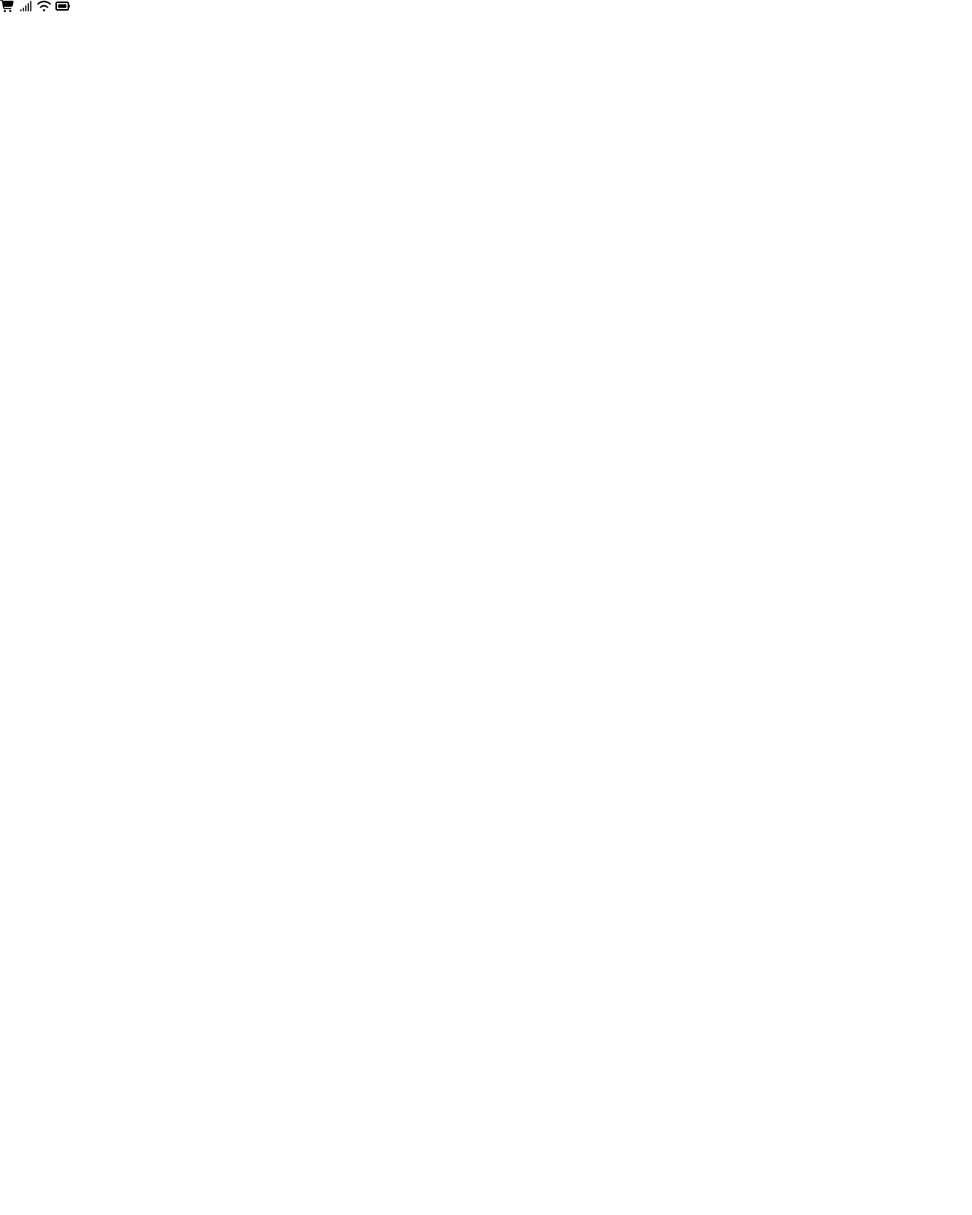
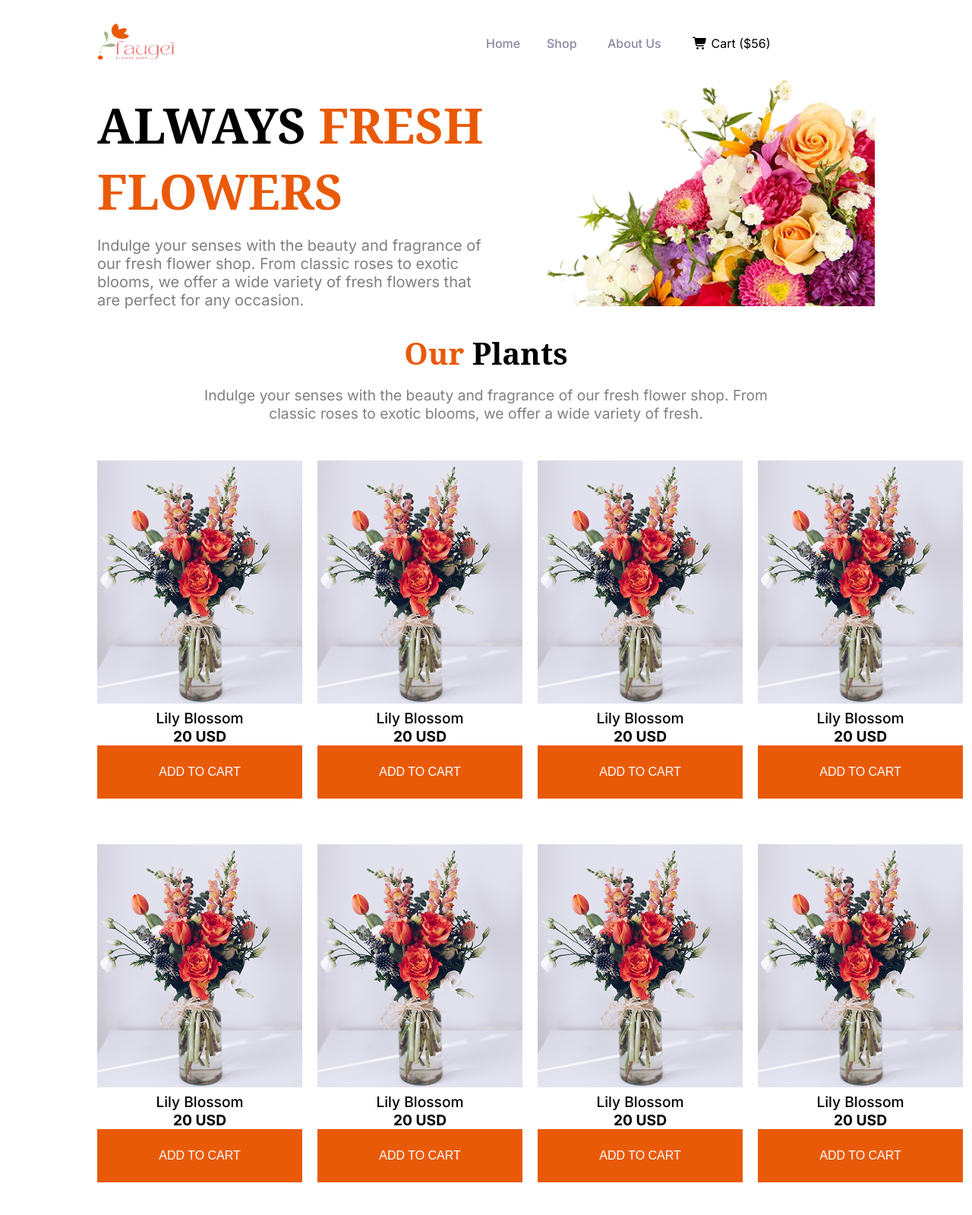
Before and after one commit to jerinAfrose/responsive-flowers-assignment2, a plain HTML site: page index.html in a window 1280 px wide. Shown: the whole page at 76% size. Before the commit the page ends 800 px from the top, so only its background shows below. Drawn offline with Linux system fonts and the light colour scheme.

Commit message:
navbar, banner and plant section added

```diff
--- a/index.html
+++ b/index.html
@@ -21,10 +21,110 @@
 
     <link rel="stylesheet" href="./styles/style.css" />
   </head>
-  <body>
-    <i class="fa-solid fa-cart-shopping"></i>
-    <i class="fa-solid fa-signal"></i>
+  <body class="inter-normal">
+    <header class="container">
+      <!-- navbar section -->
+      <nav class="navbar">
+        <div class="logo">
+          <img src="./assets/logo.png" alt="" />
+        </div>
+        <div class="menu">
+          <ul class="menu-links">
+            <li><a href="">Home</a></li>
+            <li><a href="">Shop</a></li>
+            <li><a href="">About Us</a></li>
+          </ul>
+          <div class="cart">
+            <span><i class="fa-solid fa-cart-shopping"></i></span>
+            <span>Cart ($56)</span>
+          </div>
+        </div>
+      </nav>
+      <!-- banner section -->
+      <div class="banner">
+        <div class="banner-left">
+          <h2 class="noto-serif-normal banner-title">
+            <span class="color-1">ALWAYS</span> FRESH <br />FLOWERS
+          </h2>
+          <p class="banner-description">
+            Indulge your senses with the beauty and fragrance of our fresh
+            flower shop. From classic roses to exotic blooms, we offer a wide
+            variety of fresh flowers that are perfect for any occasion.
+          </p>
+        </div>
+        <div class="banner-img">
+          <img src="./assets/hero-flower.png" alt="" />
+        </div>
+      </div>
+    </header>
+    <main>
+      <!-- Our plants section -->
+      <section class="container">
+        <div class="plant-content">
+          <h3 class="noto-serif-normal plant-title">
+            <span class="color-4">Our</span> Plants
+          </h3>
+          <p class="plant-description">
+            Indulge your senses with the beauty and fragrance of our fresh
+            flower shop. From classic roses to exotic blooms, we offer a wide
+            variety of fresh.
+          </p>
+        </div>
+        <div class="card">
+          <div class="card-content">
+            <img src="./assets/sample-flower-image.png" alt="" />
+            <h3>Lily Blossom</h3>
+            <h4>20 USD</h4>
+            <button>ADD TO CART</button>
+          </div>
+          <div class="card-content">
+            <img src="./assets/sample-flower-image.png" alt="" />
+            <h3>Lily Blossom</h3>
+            <h4>20 USD</h4>
+            <button>ADD TO CART</button>
+          </div>
+          <div class="card-content">
+            <img src="./assets/sample-flower-image.png" alt="" />
+            <h3>Lily Blossom</h3>
+            <h4>20 USD</h4>
+            <button>ADD TO CART</button>
+          </div>
+          <div class="card-content">
+            <img src="./assets/sample-flower-image.png" alt="" />
+            <h3>Lily Blossom</h3>
+            <h4>20 USD</h4>
+            <button>ADD TO CART</button>
+          </div>
+          <div class="card-content">
+            <img src="./assets/sample-flower-image.png" alt="" />
+            <h3>Lily Blossom</h3>
+            <h4>20 USD</h4>
+            <button>ADD TO CART</button>
+          </div>
+          <div class="card-content">
+            <img src="./assets/sample-flower-image.png" alt="" />
+            <h3>Lily Blossom</h3>
+            <h4>20 USD</h4>
+            <button>ADD TO CART</button>
+          </div>
+          <div class="card-content">
+            <img src="./assets/sample-flower-image.png" alt="" />
+            <h3>Lily Blossom</h3>
+            <h4>20 USD</h4>
+            <button>ADD TO CART</button>
+          </div>
+          <div class="card-content">
+            <img src="./assets/sample-flower-image.png" alt="" />
+            <h3>Lily Blossom</h3>
+            <h4>20 USD</h4>
+            <button>ADD TO CART</button>
+          </div>
+        </div>
+      </section>
+    </main>
+
+    <!-- <i class="fa-solid fa-signal"></i>
     <i class="fa-solid fa-wifi"></i>
-    <i class="fa-solid fa-battery-full"></i>
+    <i class="fa-solid fa-battery-full"></i> -->
   </body>
 </html>
--- a/styles/style.css
+++ b/styles/style.css
@@ -1,7 +1,12 @@
 * {
+  width: 100%;
   box-sizing: border-box;
   padding: 0;
   margin: 0;
+}
+.container {
+  max-width: 80%;
+  margin: 30px auto;
 }
 
 /* shared styles */
@@ -19,3 +24,112 @@
   /* font-variation-settings:
     "wdth" 100; */
 }
+.color-1 {
+  color: #000000;
+}
+.color-2 {
+  columns: #8987a1;
+}
+.color-3 {
+  color: #252432;
+}
+.color-4 {
+  color: #e95a08;
+}
+.color-5 {
+  color: #111111;
+}
+
+/* navbar styles */
+.navbar {
+  display: flex;
+  justify-content: space-between;
+  align-items: center;
+  padding: 0;
+}
+.logo img {
+  height: 50px;
+  width: 20%;
+}
+.menu {
+  display: flex;
+  align-items: end;
+  gap: 2rem;
+}
+.menu-links {
+  display: flex;
+  list-style: none;
+}
+.menu-links a {
+  text-decoration: none;
+  font-size: 1rem;
+  font-weight: 500;
+  color: #8987a1;
+}
+/* banner styles */
+.banner {
+  display: flex;
+  align-items: end;
+  justify-content: space-between;
+}
+.banner-title {
+  font-size: 4rem;
+  font-weight: bold;
+  color: #e95a08;
+}
+.banner-description {
+  font-size: 1.25rem;
+  font-weight: 400;
+  color: rgba(0, 0, 0, 0.5);
+  margin-top: 1rem;
+}
+.banner-img {
+  padding: 0;
+  margin: 0;
+}
+/* our plant section styles */
+.plant-content {
+  text-align: center;
+}
+.plant-title {
+  font-size: 2.5rem;
+  font-weight: bold;
+}
+.plant-description {
+  font-size: 1.2rem;
+  color: rgba(0, 0, 0, 0.5);
+  font-weight: 400;
+  text-align: center;
+  padding: 0 7rem;
+  margin-top: 1rem;
+}
+.card {
+  display: grid;
+  grid-template-columns: repeat(4, 1fr);
+  gap: 20px;
+  margin-top: 50px;
+}
+.card-content {
+  width: 270px;
+  height: 485px;
+  text-align: center;
+  padding: 0;
+}
+.card-content h4 {
+  font-size: 1.2rem;
+  font-weight: bold;
+}
+.card-content h3 {
+  font-size: 1.2rem;
+  font-weight: 500;
+}
+.card-content img {
+  width: 100%;
+}
+.card-content button {
+  background-color: #e95a08;
+  padding: 26px 50px;
+  font-size: 1rem;
+  border: none;
+  color: white;
+}
```
